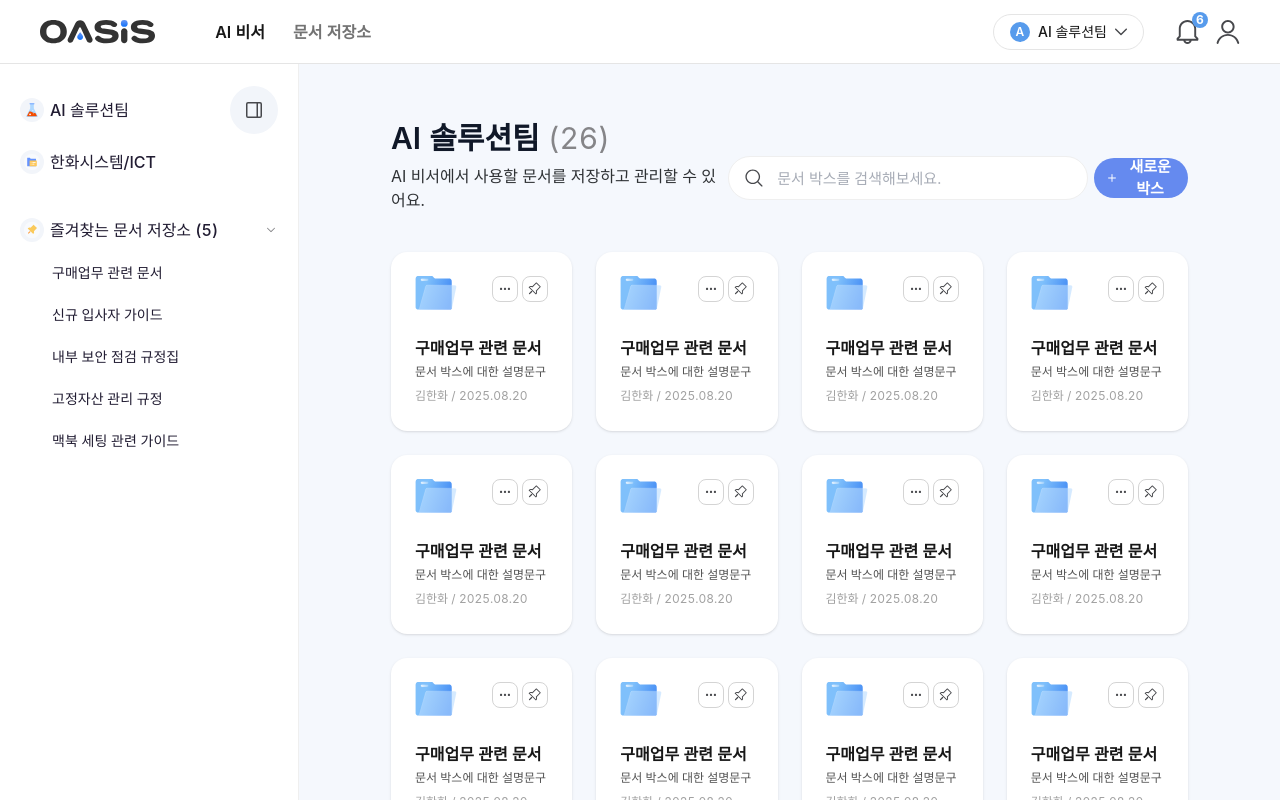
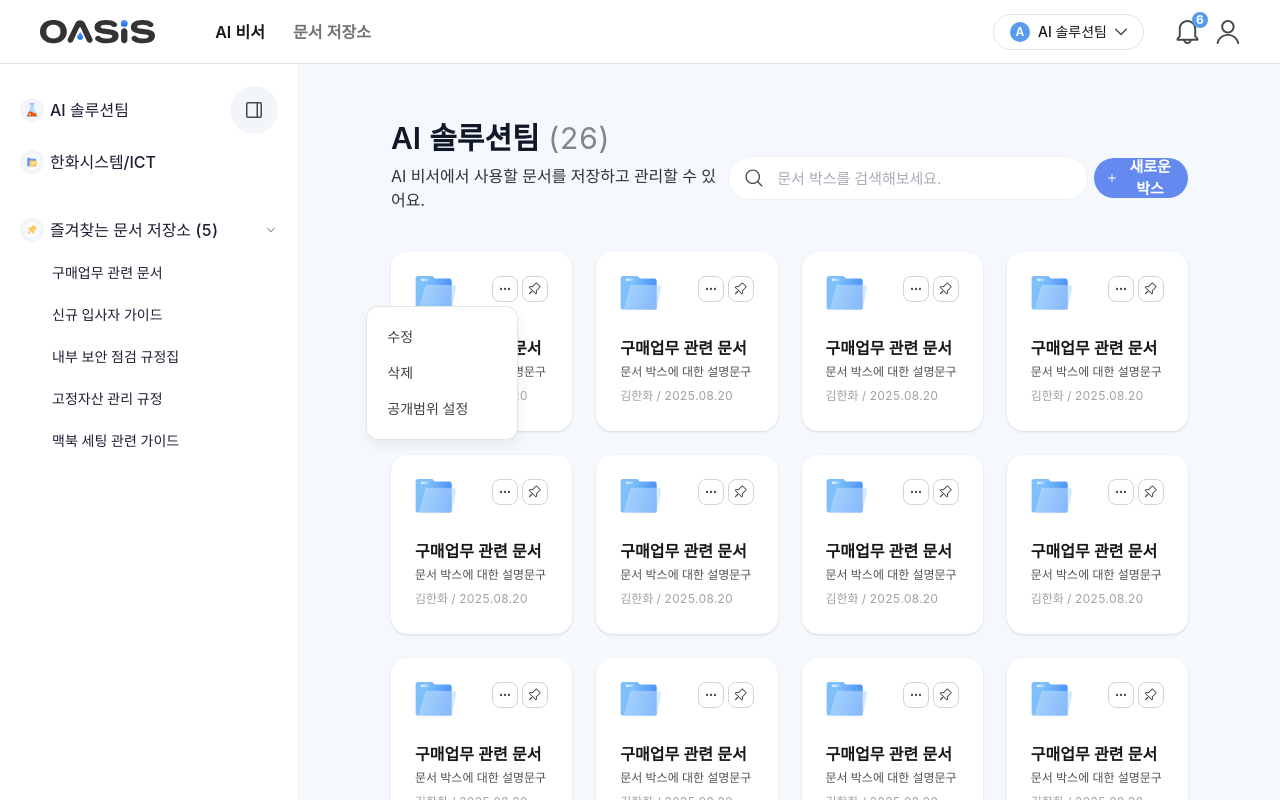
Before and after one commit to jieunchoi-hw/oasis-fe-portal-vue, a Vue app: page / in a window 1280 px wide. Both pictures are taken after a click on the button 505 px from the left and 289 px from the top of the page. Built offline with nearby package versions, Linux system fonts and the light colour scheme.

Commit message:
더보기버튼 menu 구현

```diff
--- a/src/components/DocumentCard.vue
+++ b/src/components/DocumentCard.vue
@@ -16,7 +16,9 @@
 
         <!-- 액션 버튼들 -->
         <div class="flex items-center gap-1">
-          <button
+          <!-- 더보기 드롭다운 메뉴 -->
+          <Menu as="div" class="relative">
+            <MenuButton
               class="w-6.5 h-6.5 border border-neutral-300 rounded-lg flex items-center justify-center hover:bg-neutral-50 transition-colors"
             >
               <img
@@ -24,7 +26,65 @@
                 alt="더보기"
                 class="w-4.5 h-4.5"
               />
+            </MenuButton>
+
+            <transition
+              enter-active-class="transition duration-100 ease-out"
+              enter-from-class="transform scale-95 opacity-0"
+              enter-to-class="transform scale-100 opacity-100"
+              leave-active-class="transition duration-75 ease-out"
+              leave-from-class="transform scale-100 opacity-100"
+              leave-to-class="transform scale-95 opacity-0"
+            >
+              <MenuItems
+                class="absolute right-0 top-full mt-1 w-38 bg-white border border-neutral-200 rounded-xl shadow-lg z-10 py-1 focus:outline-none"
+                style="
+                  box-shadow:
+                    2px 6px 12px 2px rgba(0, 0, 0, 0.04),
+                    0px 2px 2px 0px rgba(0, 0, 0, 0.02);
+                "
+              >
+                <div class="px-1 py-2">
+                  <MenuItem v-slot="{ active }">
+                    <button
+                      :class="[
+                        'w-full text-left px-4 py-2 text-sm font-medium text-neutral-700 transition-colors rounded-md',
+                        active ? 'bg-neutral-50' : '',
+                      ]"
+                      @click="handleEdit"
+                    >
+                      수정
                     </button>
+                  </MenuItem>
+
+                  <MenuItem v-slot="{ active }">
+                    <button
+                      :class="[
+                        'w-full text-left px-4 py-2 text-sm font-medium text-neutral-700 transition-colors rounded-md',
+                        active ? 'bg-blue-50' : '',
+                      ]"
+                      @click="handleDelete"
+                    >
+                      삭제
+                    </button>
+                  </MenuItem>
+
+                  <MenuItem v-slot="{ active }">
+                    <button
+                      :class="[
+                        'w-full text-left px-4 py-2 text-sm font-medium text-neutral-700 transition-colors rounded-md',
+                        active ? 'bg-neutral-50' : '',
+                      ]"
+                      @click="handlePrivacySettings"
+                    >
+                      공개범위 설정
+                    </button>
+                  </MenuItem>
+                </div>
+              </MenuItems>
+            </transition>
+          </Menu>
+
           <button
             class="w-6.5 h-6.5 border border-neutral-300 rounded-lg flex items-center justify-center hover:bg-neutral-50 transition-colors"
           >
@@ -58,10 +118,26 @@
 </template>
 
 <script setup>
+import { Menu, MenuButton, MenuItems, MenuItem } from "@headlessui/vue";
+
 defineProps({
   document: {
     type: Object,
     required: true,
   },
 });
+
+const emit = defineEmits(["edit", "delete", "privacy-settings"]);
+
+const handleEdit = () => {
+  emit("edit");
+};
+
+const handleDelete = () => {
+  emit("delete");
+};
+
+const handlePrivacySettings = () => {
+  emit("privacy-settings");
+};
 </script>
```
Lines whose indentation alone changed are shown as unchanged.
